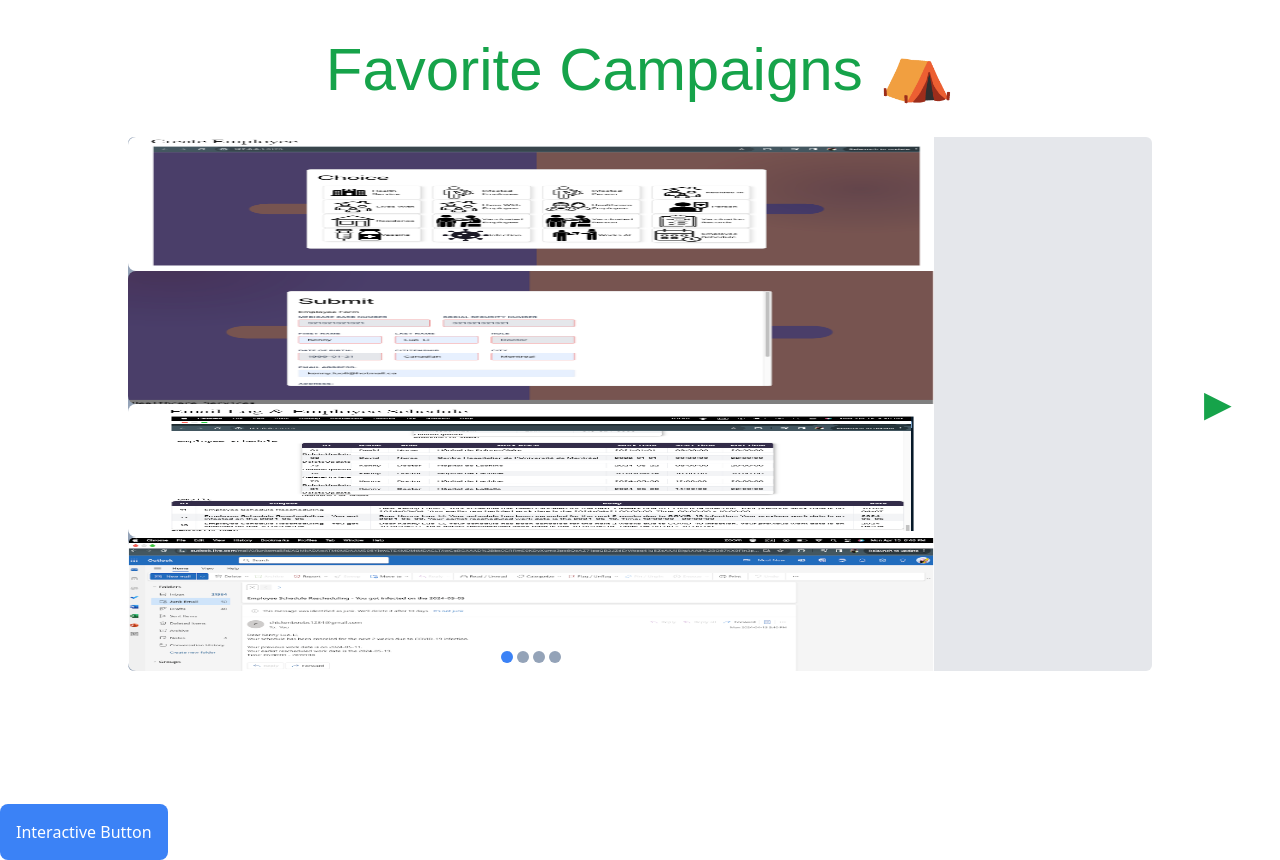
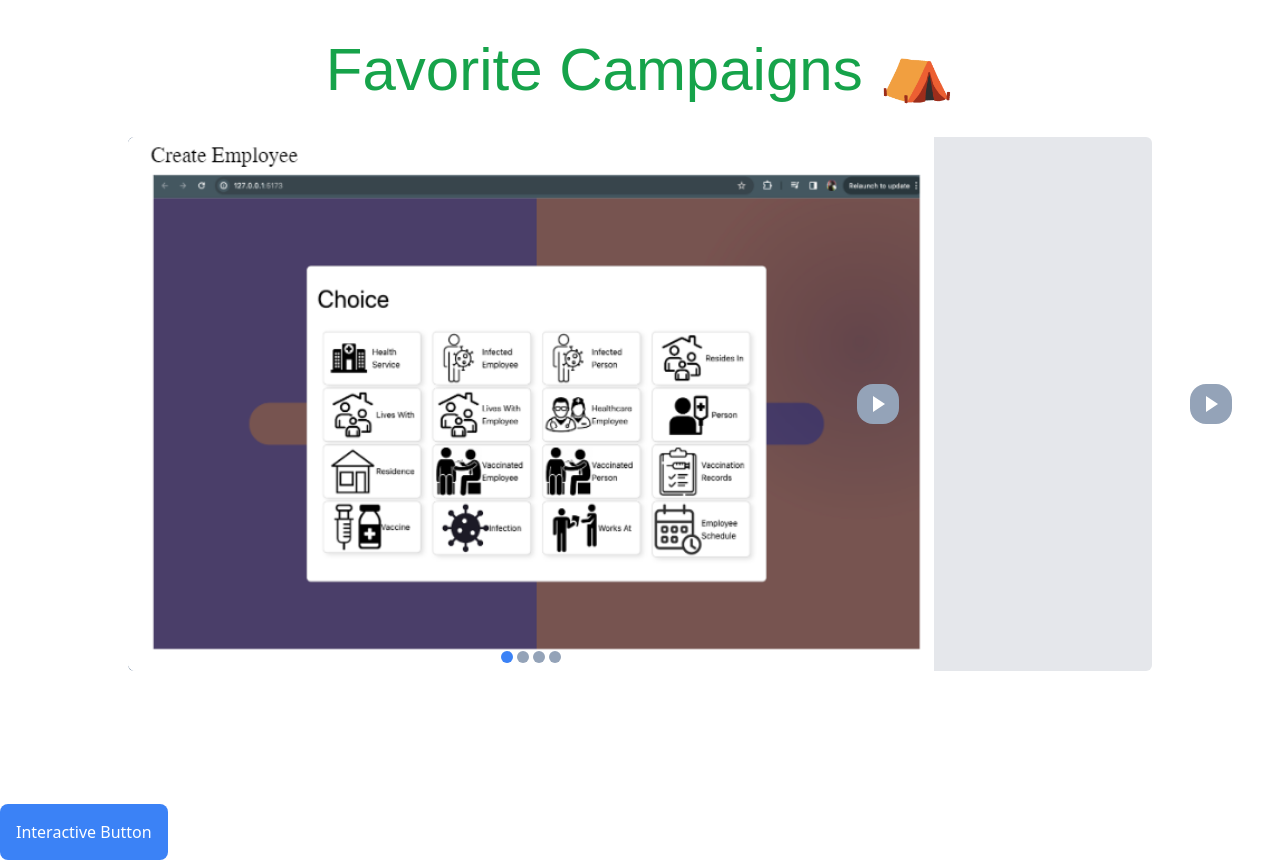
Before and after one commit to Kenny-star/Porfolio, a React (Vite) app: page / in a window 1280 px wide. Shown: the part 3640-4500 px from the top of the page. Built offline with nearby package versions, Linux system fonts and the light colour scheme; a web font is replaced by a local one.

Commit message:
projects navigation

```diff
--- a/src/sections/Projects.tsx
+++ b/src/sections/Projects.tsx
@@ -3,6 +3,7 @@ import useLocalStorage from '../components/useLocalStorage';
 import { useSpring, animated } from '@react-spring/web';
 import { useDrag } from '@use-gesture/react';
 import { useState, useRef, useEffect } from 'react';
+import { useTheme } from '../components/ThemeContext';
 
 const Projects = () => {
     const [counter, setCounter] = useLocalStorage('counter', 0);
@@ -12,39 +13,42 @@ const Projects = () => {
     const [selectedImage, setSelectedImage] = useState('');
     const dragging = useRef(false);
 
+    const {theme} = useTheme();
     // TO CHANGE
-    // const nextPicture = () => {
-    //     setCounter((prevCounter) => (prevCounter + 1) % projects.length);
-    // };
+    const nextPicture = () => {
+        setAlbumInCounter((prevCounter) => (prevCounter + 1) % projects[counter].album.length);
+    };
 
-    // const prevPicture = () => {
-    //     setCounter((prevCounter) => (prevCounter - 1 + projects.length) % projects.length);
-    // };
+    const prevPicture = () => {
+        setAlbumInCounter((prevCounter) => (prevCounter - 1 + projects[counter].album.length) % projects[counter].album.length);
+    };
 
     const nextProject = () => {
         setCounter((prevCounter) => (prevCounter + 1) % projects.length);
+        setAlbumInCounter(0);
     };
 
     const prevProject = () => {
         setCounter((prevCounter) => (prevCounter - 1 + projects.length) % projects.length);
+        setAlbumInCounter(0);
     };
 
     const bind = useDrag(({ active, movement: [mx], direction: [xDir], cancel }) => {
         dragging.current = active;
         if (active && Math.abs(mx) > window.innerWidth / 2.5) {
             cancel();
-            if (xDir < 0 && counter < projects.length - 1) nextProject();
-            else if (xDir >= 0 && counter > 0) prevProject();
+            if (xDir < 0 && album_in_counter < projects[album_in_counter].album.length - 1) nextPicture();
+            else if (xDir >= 0 && album_in_counter > 0) prevPicture();
         }
         api.start({ x: active ? mx : 0 });
     });
 
     useEffect(() => {
         const handleKeyDown = (event: KeyboardEvent) => {
-            if ((event.key === 'ArrowRight' || event.key === "d") && counter < projects.length - 1) {
-                nextProject();
-            } else if ((event.key === 'ArrowLeft' || event.key === "a") && counter > 0) {
-                prevProject();
+            if ((event.key === 'ArrowRight' || event.key === "d") && album_in_counter < projects[album_in_counter].album.length - 1) {
+                nextPicture();
+            } else if ((event.key === 'ArrowLeft' || event.key === "a") && album_in_counter > 0) {
+                prevPicture();
             }
         };
 
@@ -53,7 +57,7 @@ const Projects = () => {
         return () => {
             window.removeEventListener('keydown', handleKeyDown);
         };
-    }, [counter]);
+    }, [album_in_counter]);
 
     // const getGridClasses = (type: number) => {
     //     switch (type) {
@@ -90,21 +94,37 @@ const Projects = () => {
             >
                 <div className="flex flex-col items-center justify-center bg-slate-400 w-full h-full rounded-l-md overflow-visible cursor-pointer select-none">
                     {/* <div className={`${getGridClasses(projects[counter].album.length)} w-full h-full p-10 `}> */}
-                        {projects[counter].album.map((album, idx2) => (
-                            <div key={idx2} className="relative w-full h-full">
+                    <div className="relative w-full h-full">
+                        {projects.map((_, idx2) => (
+                            <div key={idx2} >
                                 <img
                                     alt={projects[counter].name}
-                                    src={album}
+                                    src={projects[counter].album[album_in_counter]}
                                     className="absolute inset-0 w-full h-full rounded-l-lg pointer-events-auto object-fill "
-                                    onClick={() => openModal(album)}
+                                    onClick={() => openModal(projects[counter].album[album_in_counter])}
                                 />
+
                             </div>
                         ))}
+                        {album_in_counter < projects[counter].album.length - 1 && (
+                                <div className="absolute top-1/2 right-[calc(10px+3%)] transform -translate-y-1/2 text-4xl hover:cursor-pointer rounded-2xl bg-slate-400 py-3 px-3.5" onClick={nextPicture}>
+                                    <div className={`w-0 h-0 border-t-[8px] border-t-transparent border-b-[8px] border-b-transparent border-l-[12px] ${theme === 'light' ? 'border-l-white' : 'border-l-gray_blue'} ml-0.5`}/>
+                                </div>
+                            )}
+                            {album_in_counter > 0 && (
+                                <div className="absolute top-1/2 left-[calc(10px+3%)] transform -translate-y-1/2 text-4xl hover:cursor-pointer rounded-2xl bg-slate-400 py-3 px-3.5" onClick={prevPicture}>
+                                    <div className={`w-0 h-0 border-t-[8px] border-t-transparent border-b-[8px] border-b-transparent border-r-[12px]  ${theme === 'light' ? 'border-r-white' : 'border-r-gray_blue'}  mr-0.5`}/>
+                                </div>
+                            )}
+                        </div>
+
                     <div className="absolute bottom-0 flex flex-row space-x-1 z-20 p-2">
-                {projects.map((_, index) => (
-                    <div key={index} className={`size-3 rounded-full ${counter === index ? 'bg-blue-500' : 'bg-slate-400'}`}/>
+                {projects[counter].album.map((_, index) => (
+                    <div key={index} className={`size-3 rounded-full ${album_in_counter === index ? 'bg-blue-500' : 'bg-slate-400'}`}/>
                 ))}
             </div>
+
+
                 </div>
                 <div className="flex justify-center p-10 w-1/4 bg-gray-200 h-full rounded-r-md cursor-default">
                     {/* <a href="https://google.ca"> yeey</a> */}
@@ -126,13 +146,17 @@ const Projects = () => {
             )}
 
             {counter < projects.length - 1 && (
-                <div className="absolute top-1/2 -right-3 md:right-[calc(10px)] lg:right-[calc(10px+2%)] xl:right-[calc(10px+3%)] transform -translate-y-1/2 text-4xl hover:cursor-pointer" onClick={nextProject}>
-                    ▶
+                <div className="absolute top-1/2 right-[calc(10px+3%)] transform -translate-y-1/2 text-4xl hover:cursor-pointer rounded-2xl bg-slate-400 py-3 px-3.5" onClick={nextProject}>
+                    <div className={`w-0 h-0 border-t-[8px] border-t-transparent border-b-[8px] border-b-transparent border-l-[12px] ${theme === 'light' ? 'border-l-white' : 'border-l-gray_blue'} ml-0.5`}/>
                 </div>
             )}
             {counter > 0 && (
-                <div className="absolute top-1/2 -left-3 md:left-[calc(10px)] lg:left-[calc(10px+2%)] xl:left-[calc(10px+3%)] transform -translate-y-1/2 text-4xl hover:cursor-pointer" onClick={prevProject}>
-                    ◀
+                // <div className="absolute top-1/2 left-[calc(10px+3%)] transform -translate-y-1/2 text-4xl hover:cursor-pointer" onClick={prevProject}>
+                //     ◀
+                // </div>
+
+                <div className="absolute top-1/2 left-[calc(10px+3%)] transform -translate-y-1/2 text-4xl hover:cursor-pointer rounded-2xl bg-slate-400 py-3 px-3.5" onClick={prevProject}>
+                    <div className={`w-0 h-0 border-t-[8px] border-t-transparent border-b-[8px] border-b-transparent border-r-[12px]  ${theme === 'light' ? 'border-r-white' : 'border-r-gray_blue'}  mr-0.5`}/>
                 </div>
             )}
         </div>
```
